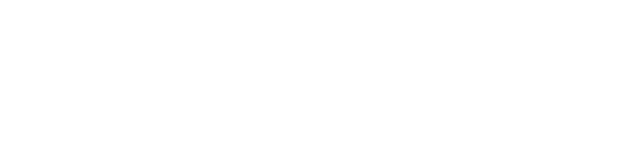
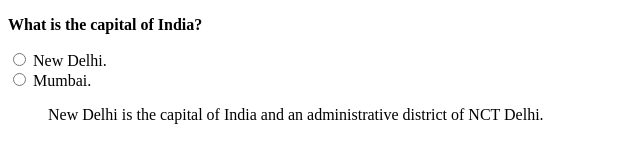
Before and after one commit to acciojob/trivia-mr-robot469, a website: page main.html in a window 1280 px wide. Shown: the whole page, without its empty margins (0-640 px from the left). Drawn offline with Linux system fonts and the light colour scheme.

Commit message:
Update main.html

```diff
--- a/main.html
+++ b/main.html
@@ -3,13 +3,23 @@
 <html>
 
 <head>
-	<link rel="stylesheet" href="styles.css">
+    <link rel="stylesheet" href="./styles.css">
 </head>
 
 <body>
-	<!-- the entire body must be written by student -->
+    <!-- the entire body must be written by student -->
+    <P><b>What is the capital of India? </b></P>
+    <input type = "radio">  New Delhi. <br>
+    <input type = "radio"> Mumbai.
+
+    <blockquote cite ="https://en.wikipedia.org/wiki/New_Delhi" class = "text">
+        New Delhi is the capital of India and an administrative district of NCT Delhi.
+    </blockquote>
+
+
+
     <script type="text/javascript" src="./script.js">
-</script>
+    </script>
 
 </body>
 
```
